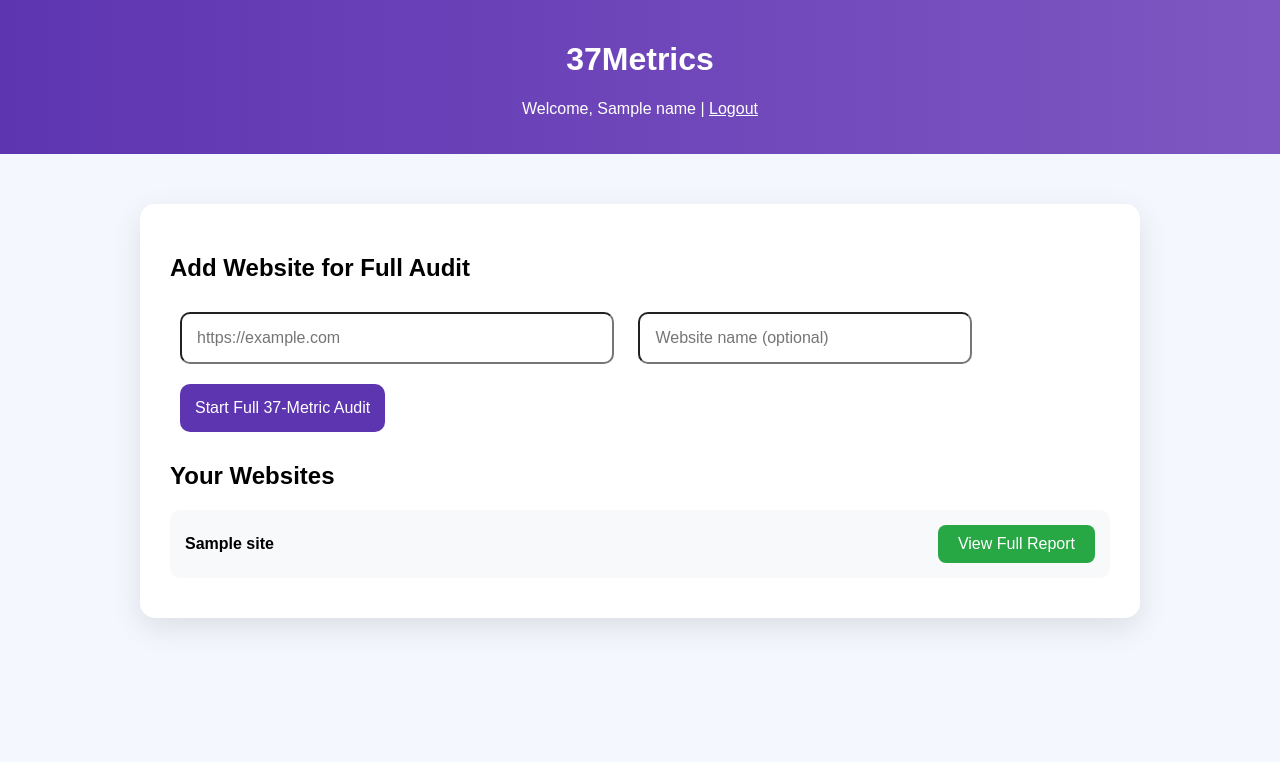
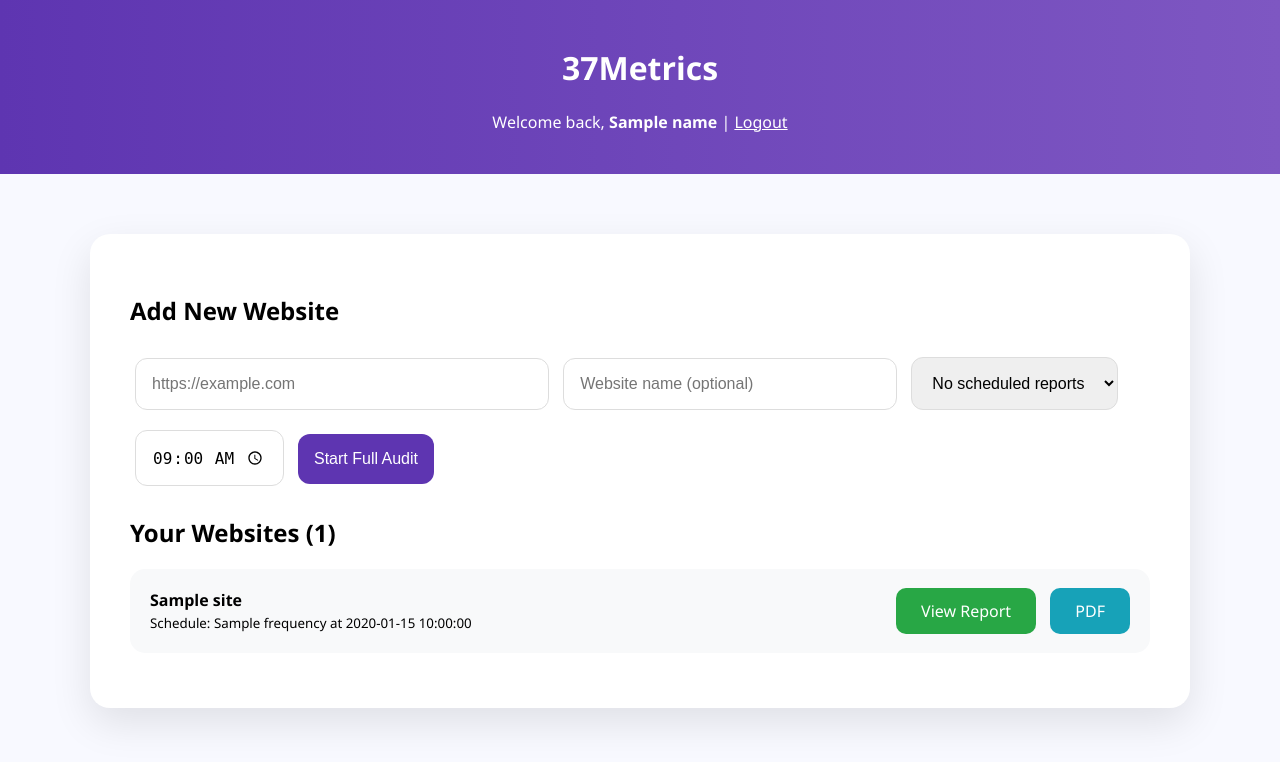
Before and after one commit to Swalehjamshaid/Website-Quality-Check-, a Flask app: template templates/dashboard.html in a window 1280 px wide. Shown: the top 762 px of the page. Run offline with Flask 3, Linux system fonts and the light colour scheme; the template is opened without the code that fills it: most values are stand-ins (such as "Sample title", 1, 10 or a date in 2020); parts of the project's set-up code (start-up, migrations or seed data) failed here and were passed over.

Commit message:
Update dashboard.html

```diff
--- a/templates/dashboard.html
+++ b/templates/dashboard.html
@@ -3,21 +3,21 @@
 <head>
   <title>37Metrics Dashboard</title>
   <style>
-    body {font-family: Arial; background:#f5f7ff; margin:0;}
-    .header {background: linear-gradient(90deg, #5e35b1, #7e57c2); color:white; padding:20px; text-align:center;}
-    .container {max-width:1000px; margin:30px auto; padding:20px;}
-    .card {background:white; padding:30px; border-radius:15px; box-shadow:0 10px 30px rgba(0,0,0,0.1);}
-    input, button {padding:15px; margin:10px; font-size:16px; border-radius:10px;}
+    body {font-family: 'Segoe UI', sans-serif; background:#f8f9ff; margin:0;}
+    .header {background: linear-gradient(90deg, #5e35b1, #7e57c2); color:white; padding:25px; text-align:center;}
+    .container {max-width:1100px; margin:40px auto; padding:20px;}
+    .card {background:white; padding:40px; border-radius:20px; box-shadow:0 15px 40px rgba(0,0,0,0.1);}
+    input, select, button {padding:16px; margin:10px 5px; font-size:16px; border-radius:12px; border:1px solid #ddd;}
     button {background:#5e35b1; color:white; border:none; cursor:pointer;}
-    .success {background:#d4edda; color:#155724; padding:15px; border-radius:10px; margin:20px 0;}
-    .site {padding:15px; background:#f8f9fa; margin:10px 0; border-radius:10px; display:flex; justify-content:space-between; align-items:center;}
-    .btn {background:#28a745; color:white; padding:10px 20px; text-decoration:none; border-radius:8px;}
+    .success {background:#d4edda; color:#155724; padding:15px; border-radius:12px; margin:20px 0;}
+    .site {padding:20px; background:#f8f9fa; margin:15px 0; border-radius:15px; display:flex; justify-content:space-between; align-items:center;}
+    .btn {background:#28a745; color:white; padding:12px 25px; text-decoration:none; border-radius:10px;}
   </style>
 </head>
 <body>
 <div class="header">
   <h1>37Metrics</h1>
-  <p>Welcome, {{ name }} | <a href="/logout" style="color:white;">Logout</a></p>
+  <p>Welcome back, <strong>{{ name }}</strong> | <a href="/logout" style="color:white;">Logout</a></p>
 </div>
 <div class="container">
   <div class="card">
@@ -25,23 +25,36 @@
       {% if messages %}<div class="success">{{ messages[-1] }}</div>{% endif %}
     {% endwith %}
 
-    <h2>Add Website for Full Audit</h2>
+    <h2>Add New Website</h2>
     <form method="post" action="/add">
-      <input name="url" placeholder="https://example.com" required style="width:400px;">
+      <input name="url" placeholder="https://example.com" required style="width:380px;">
       <input name="name" placeholder="Website name (optional)" style="width:300px;">
-      <button type="submit">Start Full 37-Metric Audit</button>
+      <select name="frequency">
+        <option value="never">No scheduled reports</option>
+        <option value="daily">Daily</option>
+        <option value="weekly">Weekly</option>
+        <option value="monthly">Monthly</option>
+      </select>
+      <input name="send_time" type="time" value="09:00">
+      <button type="submit">Start Full Audit</button>
     </form>
 
-    <h2>Your Websites</h2>
+    <h2>Your Websites ({{ sites|length }})</h2>
     {% if sites %}
       {% for s in sites %}
       <div class="site">
-        <strong>{{ s.name or s.url }}</strong>
-        <a href="/results/{{ s.id }}" class="btn">View Full Report</a>
+        <div>
+          <strong>{{ s.name or s.url }}</strong><br>
+          <small>Schedule: {{ s.frequency }} at {{ s.send_time }}</small>
+        </div>
+        <div>
+          <a href="/results/{{ s.id }}" class="btn">View Report</a>
+          <a href="/download/{{ s.id }}" class="btn" style="background:#17a2b8; margin-left:10px;">PDF</a>
+        </div>
       </div>
       {% endfor %}
     {% else %}
-      <p>No websites added yet.</p>
+      <p>No websites added yet. Add one above!</p>
     {% endif %}
   </div>
 </div>
```
